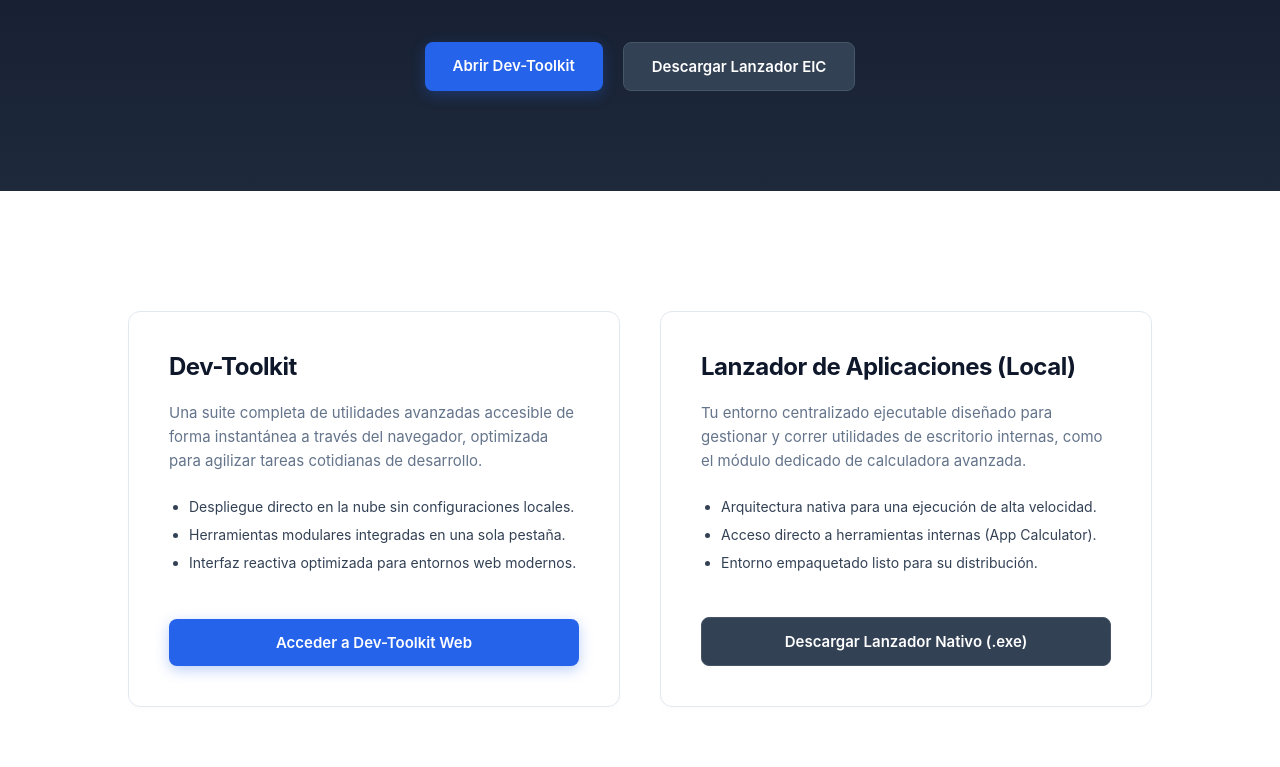
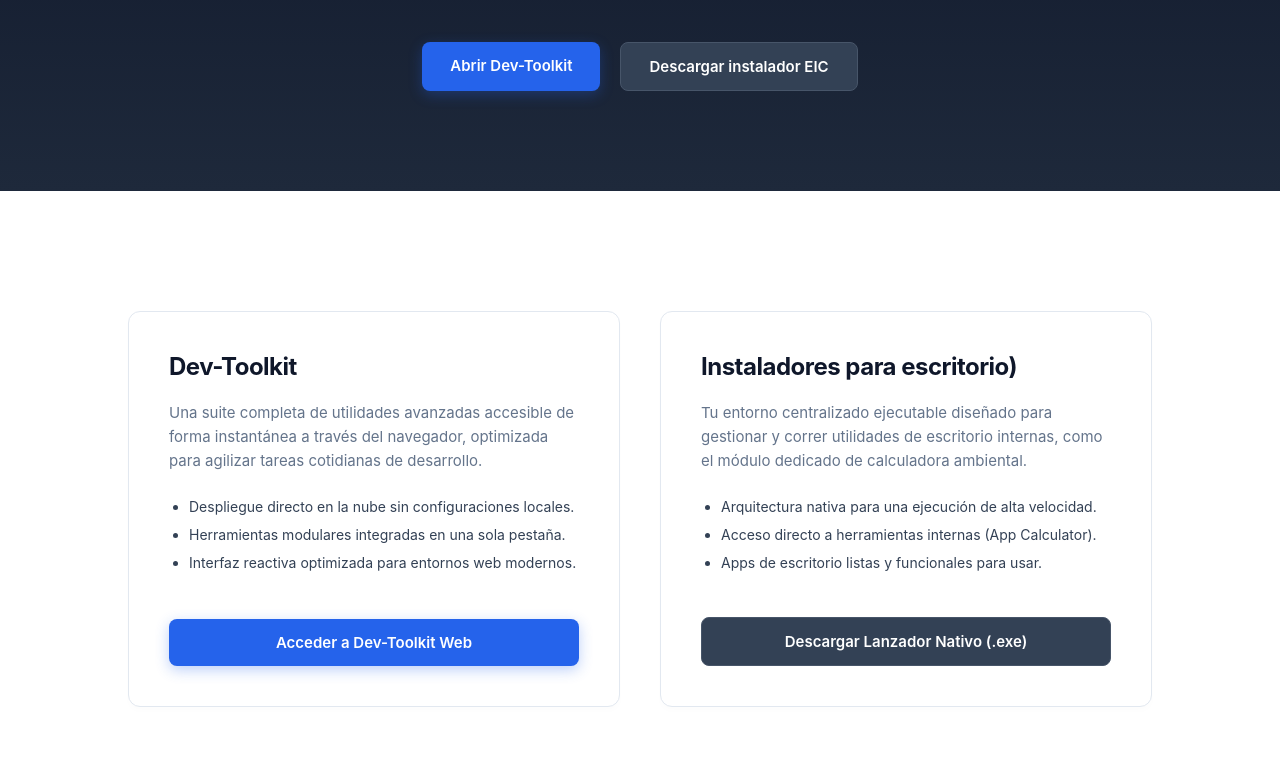
Before and after one commit to samimateus7-svg/main-page, a plain HTML site: page index.html in a window 1280 px wide. Shown: the part 302-1069 px from the top of the page. Drawn offline with Linux system fonts and the light colour scheme.

Commit message:
Update index.html

```diff
--- a/index.html
+++ b/index.html
@@ -227,7 +227,7 @@
         <p>Potencia tu flujo de trabajo desplegando utilidades web en la nube o ejecutando herramientas nativas desde nuestro entorno unificado.</p>
         <div class="hero-buttons">
             <a href="https://samimateus7-svg.github.io/dev-toolkit/" target="_blank" class="btn btn-primary">Abrir Dev-Toolkit</a>
-            <a href="#lanzador" class="btn btn-secondary">Descargar Lanzador EIC</a>
+            <a href="#lanzador" class="btn btn-secondary">Descargar instalador EIC</a>
         </div>
     </section>
 
@@ -250,12 +250,12 @@
 
             <div class="feature-section" id="lanzador">
                 <div>
-                    <h2>Lanzador de Aplicaciones (Local)</h2>
-                    <p>Tu entorno centralizado ejecutable diseñado para gestionar y correr utilidades de escritorio internas, como el módulo dedicado de calculadora avanzada.</p>
+                    <h2>Instaladores para escritorio)</h2>
+                    <p>Tu entorno centralizado ejecutable diseñado para gestionar y correr utilidades de escritorio internas, como el módulo dedicado de calculadora ambiental.</p>
                     <ul>
                         <li>Arquitectura nativa para una ejecución de alta velocidad.</li>
                         <li>Acceso directo a herramientas internas (App Calculator).</li>
-                        <li>Entorno empaquetado listo para su distribución.</li>
+                        <li>Apps de escritorio listas y funcionales para usar.</li>
                     </ul>
                 </div>
                 <a href="EIC.setup.exe" download="EIC.setup.exe" class="btn btn-secondary" style="text-align: center; margin-top: 20px;">Descargar Lanzador Nativo (.exe)</a>
```
